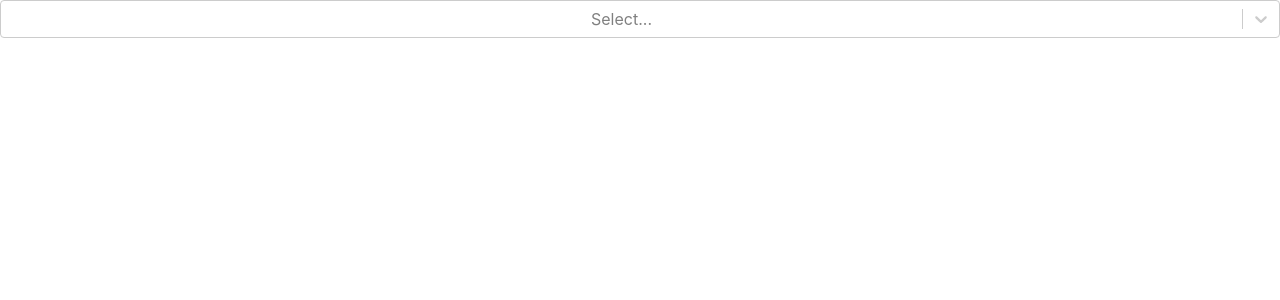
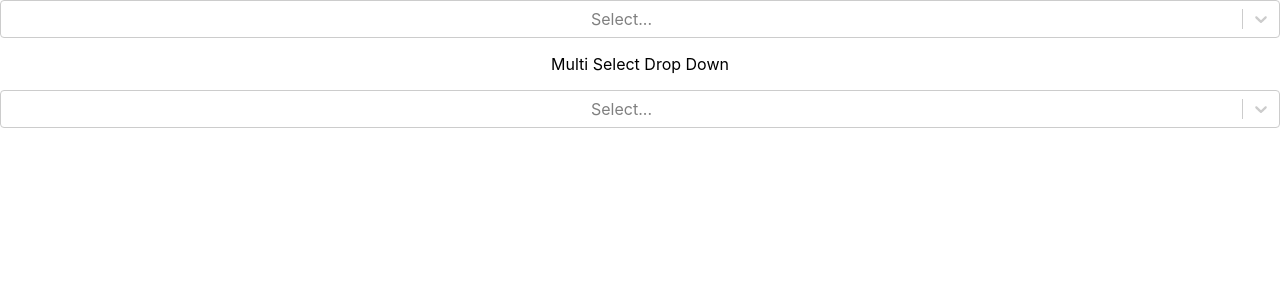
Before and after one commit to GhusarParth/react-select-demo, a React (Create React App) app: page / in a window 1280 px wide. Shown: the top 300 px of the page. Built offline with nearby package versions, Linux system fonts and the light colour scheme.

Commit message:
multi drop down

```diff
--- a/src/App.js
+++ b/src/App.js
@@ -1,10 +1,12 @@
 import './App.css';
+import MultiDropdown from './components/MultiDropdown';
 import SimpleDropdown from './components/SimpleDropdown';
 
 function App() {
   return (
     <div className="App">
       <SimpleDropdown/>
+      <MultiDropdown/>
     </div>
   );
 }
--- /dev/null
+++ b/src/components/MultiDropdown.jsx
@@ -0,0 +1,20 @@
+import React from 'react'
+import Select from 'react-select'
+import vegitables from "../vagetableData"
+
+function MultiDropdown() {
+    console.log("vegitables", vegitables);
+    return (
+        <>
+            <p>Multi Select Drop Down</p>
+            <Select
+            className="basic-multi-select"
+            name="vegitables"
+            options={vegitables}
+            isMulti
+            />
+        </>
+    )
+}
+
+export default MultiDropdown
```
Also changed, not shown: 1 other file (tests, documents, lock files or other folders).
